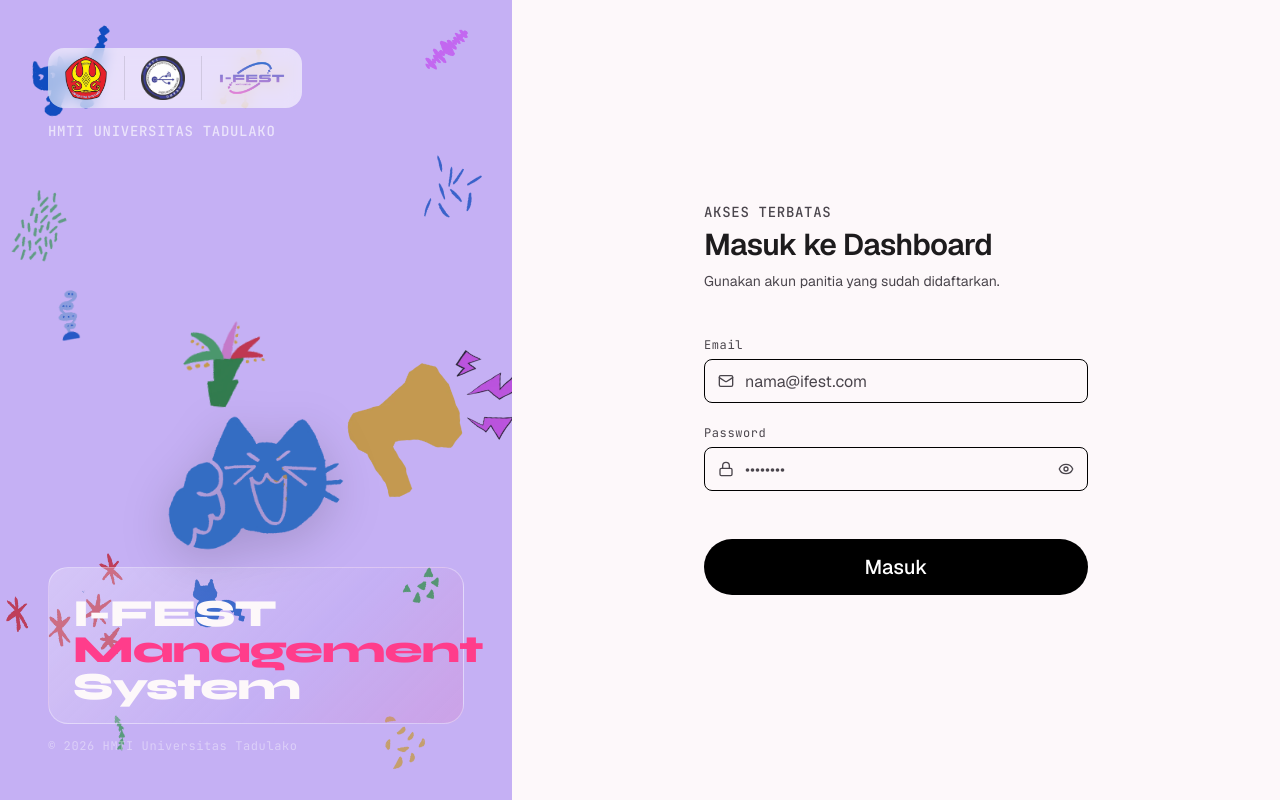
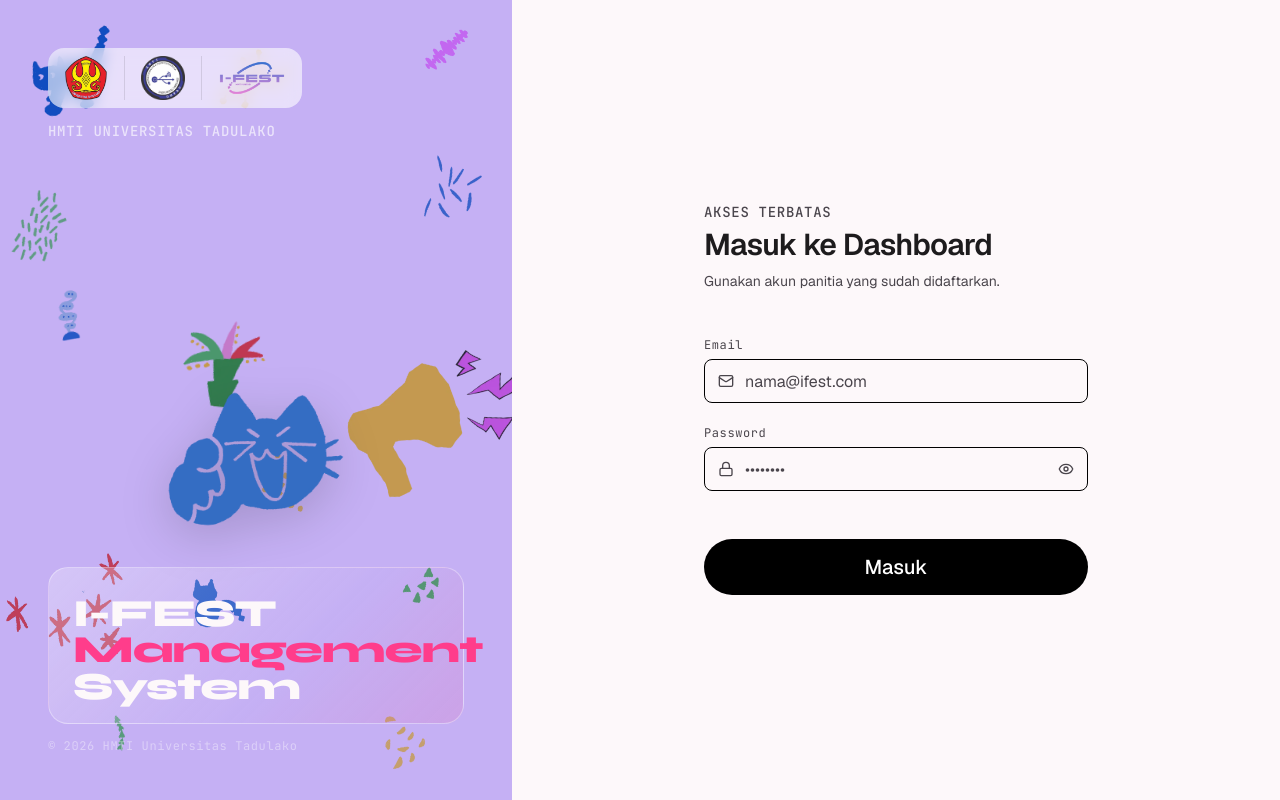
Before and after one commit to Dareean/ifest-management-system2, a Next.js app: page /login in a window 1280 px wide. Built offline with nearby package versions, Linux system fonts and the light colour scheme.

Commit message:
move maskot up — remove negative margin so gap from glass card

```diff
--- a/src/app/login/form.tsx
+++ b/src/app/login/form.tsx
@@ -137,7 +137,7 @@
         <div className="relative z-10 flex flex-col gap-xs">
 
           {/* Mascot — centered, larger */}
-          <div className="flex justify-center -mb-6">
+          <div className="flex justify-center">
             <img
               src="/assets/Maskot/18 1.png"
               alt="Maskot I-FEST"
```
